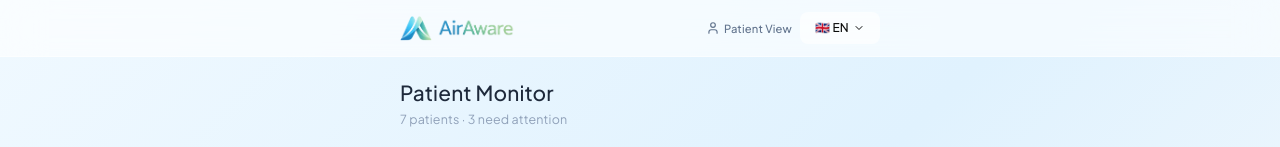
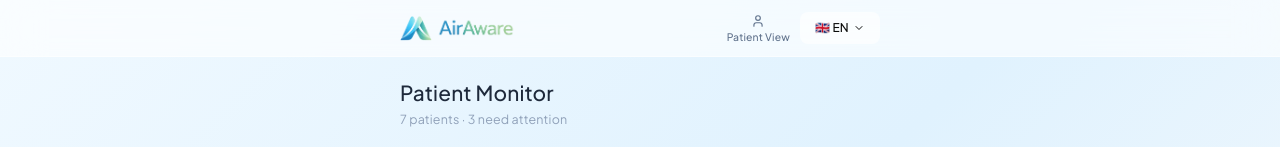
Before and after one commit to Li0o0/AirAware, a React (Vite) app: page / in a window 1280 px wide. Shown: the top 147 px of the page. Built offline with nearby package versions, Linux system fonts and the light colour scheme.

Commit message:
edit what does mean context

```diff
--- a/src/app/App.tsx
+++ b/src/app/App.tsx
@@ -46,22 +46,23 @@ export default function App() {
         <BiologicalPulse />
         <div className="relative z-10 flex flex-col min-h-screen">
           <header style={{ background: 'rgba(255,255,255,0.6)', backdropFilter: 'blur(20px)', borderBottom: '1px solid rgba(255,255,255,0.5)' }} className="sticky top-0 z-40">
-            <div className="max-w-lg mx-auto px-4 flex items-center justify-between h-14">
-              <div className="flex items-center gap-0.5">
+            <div className="max-w-lg mx-auto px-2 sm:px-4 flex flex-wrap items-center justify-between h-auto min-h-[3.5rem]">
+              <div className="flex items-center gap-0.5 min-w-0 flex-shrink-0">
                 <img src={logo} alt="AirAware Logo" className="w-8 h-8 object-contain" />
-                <img src={logoText} alt="AirAware" className="h-6 object-contain" />
+                <img src={logoText} alt="AirAware" className="h-6 object-contain max-w-[110px] sm:max-w-none" />
               </div>
-              <div className="flex items-center gap-2">
+              <div className="flex items-center gap-1.5 flex-wrap justify-end flex-1 min-w-0">
                 <button
                   onClick={() => setMode('patient')}
-                  className="text-[0.7rem] text-slate-500 hover:text-slate-700 flex items-center gap-1 transition-colors"
+                  className="text-[0.7rem] text-slate-500 hover:text-slate-700 flex flex-col items-center gap-0.5 transition-colors whitespace-nowrap px-1"
                 >
-                  <User className="w-3.5 h-3.5" /> Patient View
+                  <div className="flex items-center gap-1"><User className="w-3.5 h-3.5" /></div>
+                  <span className="text-[0.65rem] leading-tight">Patient View</span>
                 </button>
                 <div className="relative" ref={dropdownRef}>
                   <button
                     onClick={() => setShowLanguageDropdown(!showLanguageDropdown)}
-                    className="w-20 h-8 bg-white/60 hover:bg-white/80 rounded-lg flex items-center justify-center gap-1 transition-colors text-xs"
+                    className="w-16 sm:w-20 h-8 bg-white/60 hover:bg-white/80 rounded-lg flex items-center justify-center gap-1 transition-colors text-xs"
                   >
                     <span>{language === 'en' ? '🇬🇧 EN' : language === 'fi' ? '🇫🇮 FI' : '🇸🇪 SV'}</span>
                     <ChevronDown className="w-3 h-3" />
@@ -129,22 +130,23 @@ export default function App() {
 
         {/* ── Top Header ── */}
         <header style={{ background: 'rgba(255,255,255,0.6)', backdropFilter: 'blur(20px)', borderBottom: '1px solid rgba(255,255,255,0.5)' }} className="sticky top-0 z-40">
-          <div className="max-w-lg mx-auto px-4 flex items-center justify-between h-14">
-            <div className="flex items-center gap-0.5">
+          <div className="max-w-lg mx-auto px-2 sm:px-4 flex flex-wrap items-center justify-between h-auto min-h-[3.5rem]">
+            <div className="flex items-center gap-0.5 min-w-0 flex-shrink-0">
               <img src={logo} alt="AirAware Logo" className="w-8 h-8 object-contain" />
-              <img src={logoText} alt="AirAware" className="h-6 object-contain" />
+              <img src={logoText} alt="AirAware" className="h-6 object-contain max-w-[110px] sm:max-w-none" />
             </div>
-            <div className="flex items-center gap-2">
+            <div className="flex items-center gap-1.5 flex-wrap justify-end flex-1 min-w-0">
               <button
                 onClick={() => setMode('clinician')}
-                className="text-[0.65rem] text-slate-400 hover:text-slate-600 flex items-center gap-1 transition-colors"
+                className="text-[0.65rem] text-slate-400 hover:text-slate-600 flex flex-col items-center gap-0.5 transition-colors whitespace-nowrap px-1"
               >
-                <Stethoscope className="w-3 h-3" /> Clinician
+                <div className="flex items-center gap-1"><Stethoscope className="w-3 h-3" /></div>
+                <span className="text-[0.65rem] leading-tight">Clinician View</span>
               </button>
               <div className="relative" ref={dropdownRef}>
                 <button
                   onClick={() => setShowLanguageDropdown(!showLanguageDropdown)}
-                  className="w-20 h-8 bg-white/60 hover:bg-white/80 rounded-lg flex items-center justify-center gap-1 transition-colors text-xs"
+                  className="w-16 sm:w-20 h-8 bg-white/60 hover:bg-white/80 rounded-lg flex items-center justify-center gap-1 transition-colors text-xs"
                 >
                   <span>{language === 'en' ? '🇬🇧 EN' : language === 'fi' ? '🇫🇮 FI' : '🇸🇪 SV'}</span>
                   <ChevronDown className="w-3 h-3" />
--- a/src/app/components/HomePage.tsx
+++ b/src/app/components/HomePage.tsx
@@ -370,10 +370,10 @@ export function HomePage() {
           <div>
             <h4 className="text-[#1E293B] text-[0.95rem] mb-1">What this means</h4>
             <p className="text-[0.85rem] text-slate-600 leading-relaxed">
-              Your COPD symptoms are showing signs of worsening. This doesn't mean anything is wrong with you—it's your lungs asking for a bit more support right now. Speaking with your doctor can help get you feeling better.
+              Your flare-up risk is increasing, which means your lungs may need some extra support right now. Recent changes in your blood oxygen levels, breathing rate and activity suggest that your respiratory health needs to be checked. The steady rise from Day 10 shows it's been building gradually.
             </p>
             <p className="text-[0.85rem] text-slate-600 leading-relaxed mt-2">
-              The gradual increase from Day 10 onwards shows this has been building slowly. Early detection gives you the best chance to feel better quickly.
+              Follow your personal action plan (e.g. increase bronchodilator use or start prescribed medication) to prevent further symptom advancement and consider speaking to your healthcare professional. A summary has been shared with your nurse.
             </p>
           </div>
         </div>
```
